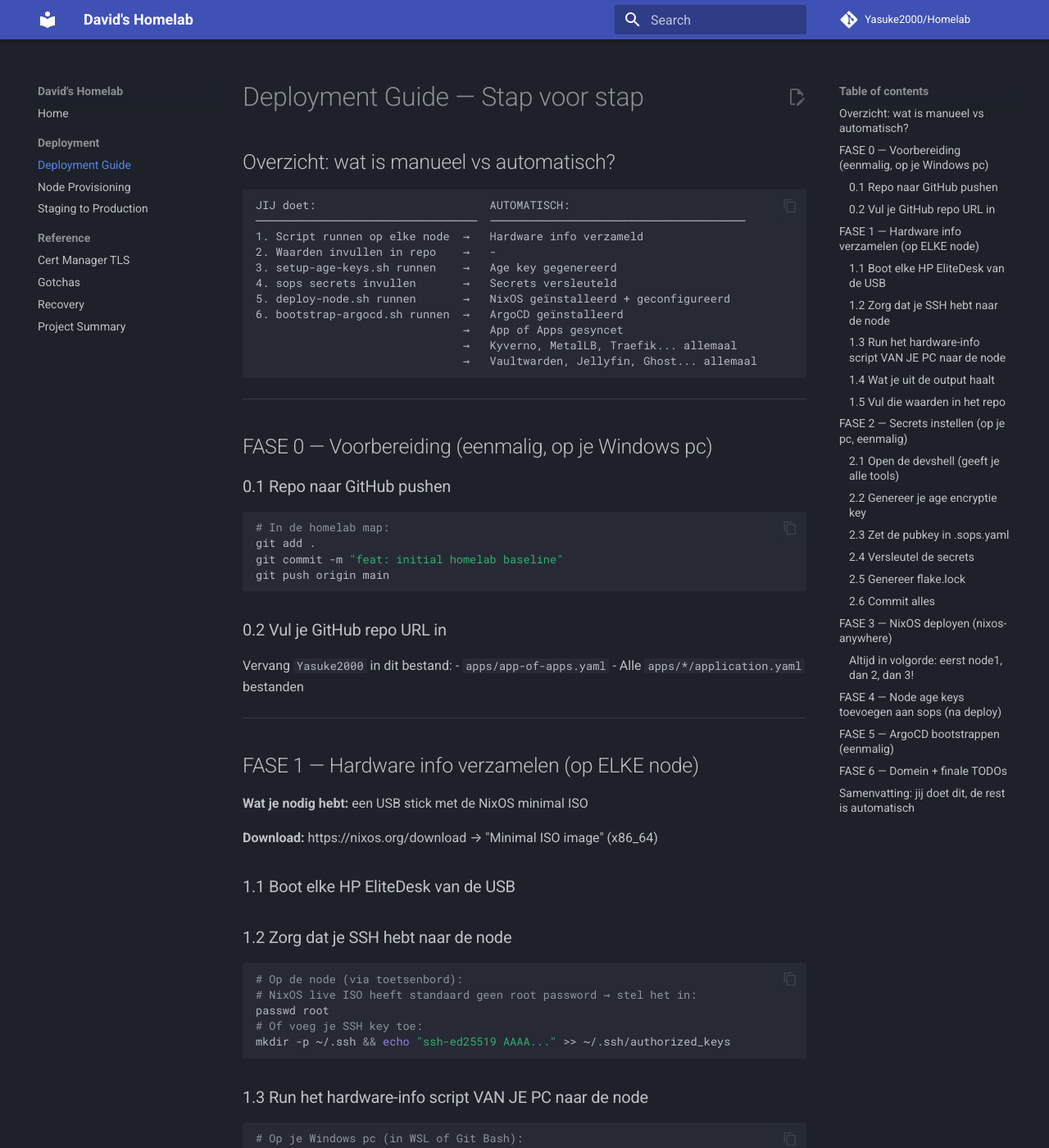
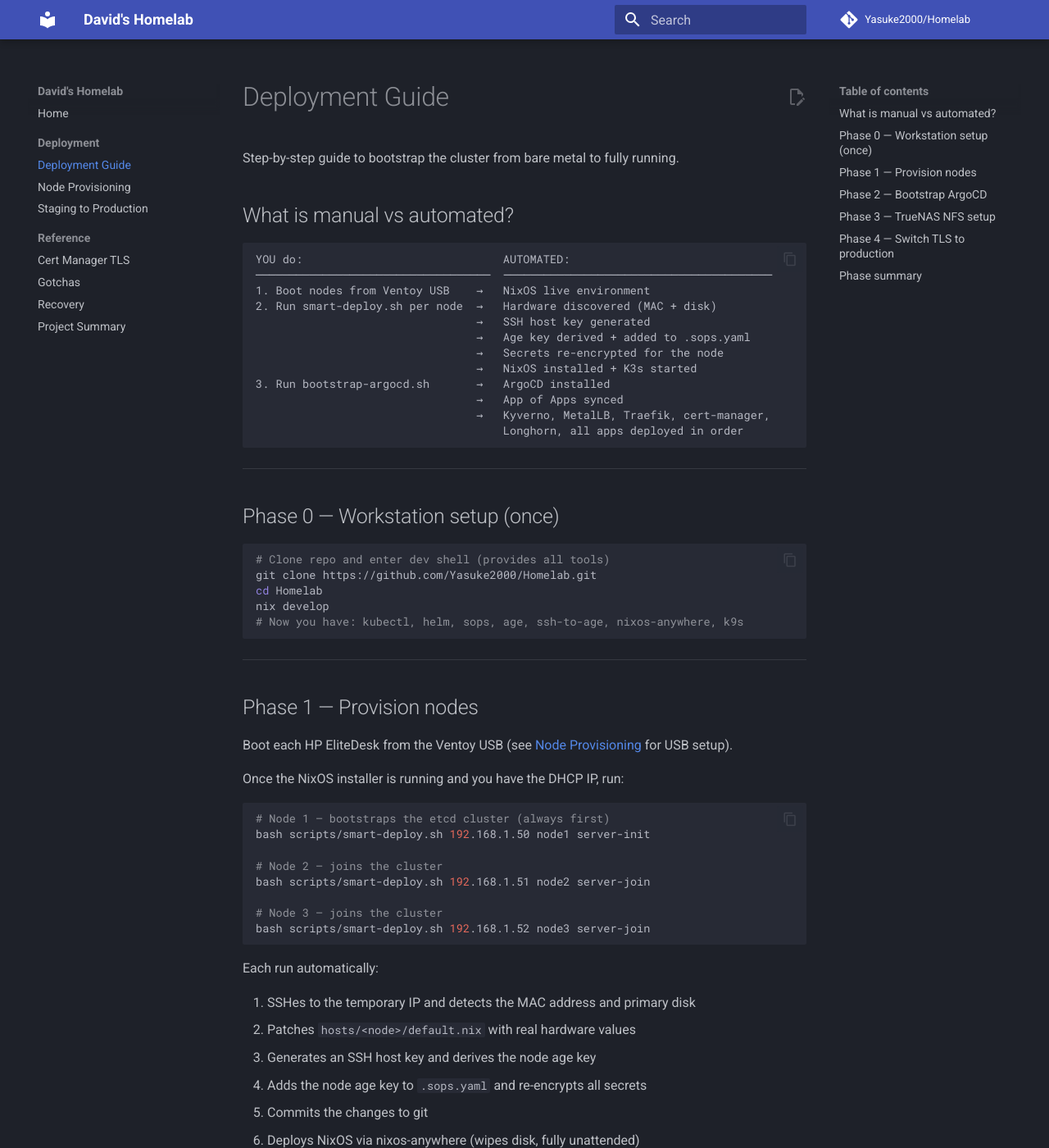
Before and after one commit to Yasuke2000/Homelab, an MkDocs documentation site: the page built from docs/deployment-guide.md, in a window 1280 px wide and 1400 px high. Shown: the whole window at 82% size. Built offline with MkDocs 1.6.1 and Material for MkDocs 9.7.7, drawn with Linux system fonts in a browser that asks for light colours; comment, search, counter and statistics services are not loaded; some of the changed text lies outside the part shown.

Commit message:
docs: full documentation review and polish
- docs/index.md: rewrite landing page with sharper copy, cleaner architecture
  diagram, 4-column tech stack table, engineering highlights, bare-metal vs
  cloud comparison, CI pipeline summary
- docs/deployment-guide.md: complete rewrite — replace non-existent scripts
  (collect-hardware-info.sh, setup-age-keys.sh, deploy-node.sh) with accurate
  smart-deploy.sh workflow; remove outdated networking.interfaces references;
  switch to English for public-facing site
- docs/project-summary.md: fix script references to smart-deploy.sh, remove
  Uptime Kuma (not deployed), remove SMTP username and Cloudflare token hints
  from public docs

````diff
--- a/docs/deployment-guide.md
+++ b/docs/deployment-guide.md
@@ -1,282 +1,147 @@
-# Deployment Guide — Stap voor stap
+# Deployment Guide
 
-## Overzicht: wat is manueel vs automatisch?
+Step-by-step guide to bootstrap the cluster from bare metal to fully running.
+
+## What is manual vs automated?
 
 ```
-JIJ doet:                          AUTOMATISCH:
-─────────────────────────────────  ──────────────────────────────────────
-1. Script runnen op elke node  →   Hardware info verzameld
-2. Waarden invullen in repo    →   -
-3. setup-age-keys.sh runnen    →   Age key gegenereerd
-4. sops secrets invullen       →   Secrets versleuteld
-5. deploy-node.sh runnen       →   NixOS geïnstalleerd + geconfigureerd
-6. bootstrap-argocd.sh runnen  →   ArgoCD geïnstalleerd
-                               →   App of Apps gesyncet
-                               →   Kyverno, MetalLB, Traefik... allemaal
-                               →   Vaultwarden, Jellyfin, Ghost... allemaal
+YOU do:                              AUTOMATED:
+───────────────────────────────────  ────────────────────────────────────────
+1. Boot nodes from Ventoy USB    →   NixOS live environment
+2. Run smart-deploy.sh per node  →   Hardware discovered (MAC + disk)
+                                 →   SSH host key generated
+                                 →   Age key derived + added to .sops.yaml
+                                 →   Secrets re-encrypted for the node
+                                 →   NixOS installed + K3s started
+3. Run bootstrap-argocd.sh       →   ArgoCD installed
+                                 →   App of Apps synced
+                                 →   Kyverno, MetalLB, Traefik, cert-manager,
+                                     Longhorn, all apps deployed in order
 ```
 
 ---
 
-## FASE 0 — Voorbereiding (eenmalig, op je Windows pc)
+## Phase 0 — Workstation setup (once)
 
-### 0.1 Repo naar GitHub pushen
 ```bash
-# In de homelab map:
-git add .
-git commit -m "feat: initial homelab baseline"
-git push origin main
-```
-
-### 0.2 Vul je GitHub repo URL in
-Vervang `Yasuke2000` in dit bestand:
-- `apps/app-of-apps.yaml`
-- Alle `apps/*/application.yaml` bestanden
-
----
-
-## FASE 1 — Hardware info verzamelen (op ELKE node)
-
-**Wat je nodig hebt:** een USB stick met de NixOS minimal ISO
-
-**Download:** https://nixos.org/download → "Minimal ISO image" (x86_64)
-
-### 1.1 Boot elke HP EliteDesk van de USB
-
-### 1.2 Zorg dat je SSH hebt naar de node
-```bash
-# Op de node (via toetsenbord):
-# NixOS live ISO heeft standaard geen root password → stel het in:
-passwd root
-# Of voeg je SSH key toe:
-mkdir -p ~/.ssh && echo "ssh-ed25519 AAAA..." >> ~/.ssh/authorized_keys
-```
-
-### 1.3 Run het hardware-info script VAN JE PC naar de node
-```bash
-# Op je Windows pc (in WSL of Git Bash):
-ssh root@10.0.20.11 'bash -s' < scripts/collect-hardware-info.sh node1
-ssh root@10.0.20.12 'bash -s' < scripts/collect-hardware-info.sh node2
-ssh root@10.0.20.13 'bash -s' < scripts/collect-hardware-info.sh node3
-```
-
-### 1.4 Wat je uit de output haalt
-Het script toont zoiets als:
-```
-━━━ SUMMARY
-  ┌─ hosts/nodeX/default.nix
-  │  networking.interfaces."eno1" = { ... };   ← kopieer "eno1"
-  └──────────────────────────────────────────
-
-  ┌─ modules/disk-config.nix
-  │  device = "/dev/nvme0n1";                  ← kopieer "nvme0n1"
-  └──────────────────────────────────────────
-```
-
-### 1.5 Vul die waarden in het repo
-
-**`modules/disk-config.nix`** — verander lijn 32:
-```nix
-device = "/dev/nvme0n1";   # ← jouw disk naam
-```
-
-**`hosts/node1/default.nix`** — verander lijn 14:
-```nix
-networking.interfaces."eno1" = {   # ← jouw NIC naam
-```
-Doe dit ook voor `hosts/node2` en `hosts/node3` (met het juiste IP per node).
-
----
-
-## FASE 2 — Secrets instellen (op je pc, eenmalig)
-
-### 2.1 Open de devshell (geeft je alle tools)
-```bash
+# Clone repo and enter dev shell (provides all tools)
+git clone https://github.com/Yasuke2000/Homelab.git
+cd Homelab
 nix develop
-# Je hebt nu: kubectl, helm, sops, age, nixos-anywhere, k9s
-```
-
-### 2.2 Genereer je age encryptie key
-```bash
-bash scripts/setup-age-keys.sh
-```
-Output:
-```
-✓ Generated new key at ~/.config/sops/age/keys.txt
-✓ Pubkey: age1abc123...   ← kopieer dit
-```
-
-### 2.3 Zet de pubkey in `.sops.yaml`
-Open `.sops.yaml` en vervang:
-```yaml
-- age1XXXXXXX...  # workstation
-```
-door je echte pubkey:
-```yaml
-- age1abc123...   # workstation
-```
-> De node-pubkeys (node1, node2, node3) vul je IN NA de eerste deploy (zie Fase 4).
-> Voorlopig kan je die regels uitcommentariëren.
-
-### 2.4 Versleutel de secrets
-```bash
-sops secrets/secrets.yaml
-```
-Dit opent je editor. Vul in:
-```yaml
-k3s:
-    token: plak-hier-een-sterk-random-wachtwoord   # openssl rand -hex 32
-
-vaultwarden:
-    adminToken: plak-hier-een-token
-
-# ... etc
-```
-Sla op en sluit → sops versleutelt automatisch.
-
-### 2.5 Genereer flake.lock
-```bash
-nix flake update
-```
-
-### 2.6 Commit alles
-```bash
-git add flake.lock secrets/secrets.yaml .sops.yaml
-git add hosts/ modules/
-git commit -m "feat: add hardware config and encrypted secrets"
-git push
+# Now you have: kubectl, helm, sops, age, ssh-to-age, nixos-anywhere, k9s
 ```
 
 ---
 
-## FASE 3 — NixOS deployen (nixos-anywhere)
+## Phase 1 — Provision nodes
 
-nixos-anywhere verbindt via SSH met de node, wist de disk, en installeert NixOS volledig automatisch. Jij hoeft niets meer te doen op de node zelf.
+Boot each HP EliteDesk from the Ventoy USB (see [Node Provisioning](node-provisioning.md) for USB setup).
 
-### Altijd in volgorde: eerst node1, dan 2, dan 3!
+Once the NixOS installer is running and you have the DHCP IP, run:
 
 ```bash
-# Node 1 — start het etcd cluster
-bash scripts/deploy-node.sh node1
+# Node 1 — bootstraps the etcd cluster (always first)
+bash scripts/smart-deploy.sh 192.168.1.50 node1 server-init
+
+# Node 2 — joins the cluster
+bash scripts/smart-deploy.sh 192.168.1.51 node2 server-join
+
+# Node 3 — joins the cluster
+bash scripts/smart-deploy.sh 192.168.1.52 node3 server-join
 ```
 
-Output eindigt met:
-```
-✓ nixos-anywhere deploy complete for node1
-```
-De node herstart automatisch met NixOS.
+Each run automatically:
 
-**Wacht ~60 seconden**, verifieer dan:
-```bash
-ssh root@10.0.20.11 'systemctl status k3s'
-# moet tonen: Active: active (running)
-```
+1. SSHes to the temporary IP and detects the MAC address and primary disk
+2. Patches `hosts/<node>/default.nix` with real hardware values
+3. Generates an SSH host key and derives the node age key
+4. Adds the node age key to `.sops.yaml` and re-encrypts all secrets
+5. Commits the changes to git
+6. Deploys NixOS via nixos-anywhere (wipes disk, fully unattended)
+7. Waits for the node to come up on its static IP
+8. Verifies K3s cluster membership
+
+Verify after each deploy:
 
 ```bash
-# Node 2 — joint het cluster
-bash scripts/deploy-node.sh node2
+# Check all nodes are Ready
+ssh root@10.0.20.11 kubectl get nodes
 
-# Node 3 — joint het cluster
-bash scripts/deploy-node.sh node3
-```
-
-Verifieer dat alle 3 nodes in het cluster zitten:
-```bash
-ssh root@10.0.20.11 'k3s kubectl get nodes'
-# Moet tonen:
+# Expected output after all 3:
 # NAME             STATUS   ROLES                       AGE
 # homelab-node1    Ready    control-plane,etcd,master   5m
-# homelab-node2    Ready    control-plane,etcd,master   2m
+# homelab-node2    Ready    control-plane,etcd,master   3m
 # homelab-node3    Ready    control-plane,etcd,master   1m
 ```
 
 ---
 
-## FASE 4 — Node age keys toevoegen aan sops (na deploy)
-
-Nu de nodes draaien, hebben ze SSH host keys. Die zetten we om naar age keys zodat de nodes hun eigen secrets kunnen decrypteren.
+## Phase 2 — Bootstrap ArgoCD
 
 ```bash
-# Haal age pubkey van elke node op
-ssh root@10.0.20.11 'nix-shell -p ssh-to-age --run "ssh-to-age < /etc/ssh/ssh_host_ed25519_key.pub"'
-ssh root@10.0.20.12 'nix-shell -p ssh-to-age --run "ssh-to-age < /etc/ssh/ssh_host_ed25519_key.pub"'
-ssh root@10.0.20.13 'nix-shell -p ssh-to-age --run "ssh-to-age < /etc/ssh/ssh_host_ed25519_key.pub"'
+# Copy kubeconfig from node1
+scp root@10.0.20.11:/etc/rancher/k3s/k3s.yaml ./kubeconfig
+sed -i 's/127.0.0.1/10.0.20.11/' kubeconfig
+export KUBECONFIG=$(pwd)/kubeconfig
+
+# Bootstrap
+bash scripts/bootstrap-argocd.sh
 ```
 
-Vul die 3 pubkeys in `.sops.yaml`:
-```yaml
-- age1node1xxx...   # node1
-- age1node2yyy...   # node2
-- age1node3zzz...   # node3
+ArgoCD then syncs everything automatically in order (sync-waves):
+
+```
+wave -5  →  Kyverno installed
+wave -4  →  MetalLB + Kyverno Longhorn PATH fix loaded
+wave -3  →  Traefik installed → gets IP 10.0.20.100 from MetalLB
+wave -2  →  cert-manager installed
+wave -1  →  Longhorn installed (works correctly with Kyverno fix in place)
+wave  0  →  All apps: Vaultwarden, Jellyfin, Ghost, Silverbullet, ...
 ```
 
-Herencrypteer de secrets met alle keys:
+Monitor progress:
+
 ```bash
-sops updatekeys secrets/secrets.yaml
-```
-
-Commit en push, dan rebuild de nodes:
-```bash
-git add .sops.yaml secrets/secrets.yaml
-git commit -m "feat: add node age keys to sops"
-git push
-
-nixos-rebuild switch --flake .#node1 --target-host root@10.0.20.11
-nixos-rebuild switch --flake .#node2 --target-host root@10.0.20.12
-nixos-rebuild switch --flake .#node3 --target-host root@10.0.20.13
+kubectl port-forward svc/argocd-server -n argocd 8080:443
+# Open: https://localhost:8080
+# Username: admin  |  Password: printed by bootstrap-argocd.sh
 ```
 
 ---
 
-## FASE 5 — ArgoCD bootstrappen (eenmalig)
+## Phase 3 — TrueNAS NFS setup
 
-```bash
-# Haal kubeconfig op van node1
-scp root@10.0.20.11:/etc/rancher/k3s/k3s.yaml ./kubeconfig
-# Pas het IP aan (k3s zet 127.0.0.1, wij willen het echte IP)
-sed -i 's/127.0.0.1/10.0.20.11/' kubeconfig
-export KUBECONFIG=$(pwd)/kubeconfig
+Before Longhorn and media apps are fully functional, configure NFS on the TrueNAS node (10.0.20.14):
 
-# Bootstrap ArgoCD
-bash scripts/bootstrap-argocd.sh
-```
-
-**Wat er daarna automatisch gebeurt** (ArgoCD sync-waves):
-```
-wave -5  →  Kyverno geïnstalleerd
-wave -4  →  MetalLB geïnstalleerd + Kyverno Longhorn-fix geladen
-wave -3  →  Traefik geïnstalleerd → krijgt IP 10.0.20.100 van MetalLB
-wave -2  →  cert-manager geïnstalleerd
-wave -1  →  Longhorn geïnstalleerd (werkt nu correct dankzij Kyverno fix)
-wave  0  →  Alle apps: Vaultwarden, Jellyfin, Ghost, SilverBullet...
-```
-
-Volg de voortgang in de ArgoCD UI:
-```bash
-kubectl port-forward svc/argocd-server -n argocd 8080:443
-# Open: https://localhost:8080
-```
+1. Open TrueNAS web UI at `http://10.0.20.14`
+2. Create datasets: `longhorn-backup`, `media`, `roms`
+3. Enable NFS shares for each with network `10.0.20.0/24`
 
 ---
 
-## FASE 6 — Domein + finale TODOs
+## Phase 4 — Switch TLS to production
 
-Na fase 5 draaien alle apps maar zijn ze niet bereikbaar want de domeinen zijn nog `daviddelporte.com`. Vertel me je domeinnaam en ik vervang alle TODOs in één keer.
+Once all apps are running with staging certificates:
 
-**Andere finale TODOs:**
-- TrueNAS NFS shares aanmaken (voor Jellyfin media, Longhorn backup, ROMs)
-- Grafana admin wachtwoord instellen via sops
-- Vaultwarden eerste gebruiker aanmaken
+```bash
+# Verify staging certs are all issued
+kubectl get certificates -A
+
+# Switch everything to production (after verifying staging works)
+grep -rl "letsencrypt-staging" apps/ | xargs sed -i 's/letsencrypt-staging/letsencrypt-prod/g'
+git add apps/ && git commit -m "feat: switch to letsencrypt-prod" && git push
+```
+
+See [Staging to Production](staging-to-prod.md) for the full checklist.
 
 ---
 
-## Samenvatting: jij doet dit, de rest is automatisch
+## Phase summary
 
-| Stap | Jij | Automatisch |
-|------|-----|-------------|
-| Hardware info | Script runnen op nodes | Info getoond |
-| Waarden invullen | Disk naam, NIC naam in repo | — |
-| Secrets | `sops secrets/secrets.yaml` openen en invullen | Versleuteld |
-| NixOS deploy | `deploy-node.sh node1/2/3` | Disk wissen + NixOS installeren + K3s starten |
-| K8s bootstrap | `bootstrap-argocd.sh` | Alle 13 apps deployen in volgorde |
-| Domein invullen | Jouw domein doorgeven | Ik vervang alle TODOs |
+| Phase | You run | Result |
+|---|---|---|
+| 1a | `smart-deploy.sh <ip> node1 server-init` | NixOS + K3s cluster initialized |
+| 1b | `smart-deploy.sh <ip> node2/3 server-join` | HA cluster with 3 nodes |
+| 2 | `bootstrap-argocd.sh` | All 11 apps deployed via GitOps |
+| 3 | TrueNAS web UI | NFS storage available |
+| 4 | One sed + git push | Production TLS everywhere |
````
Also changed, not shown: docs/index.md (+117 -67 lines), docs/project-summary.md (+7 -8 lines).
